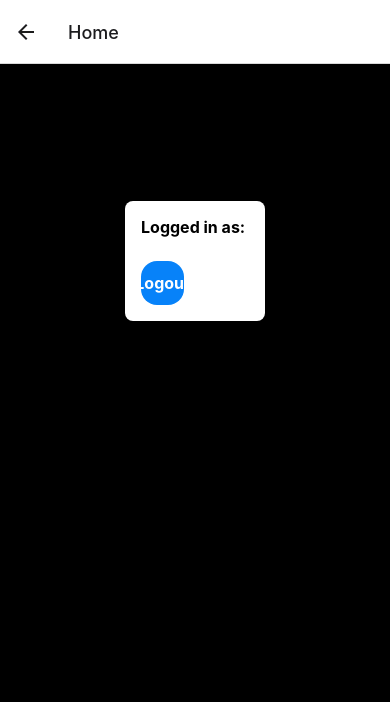
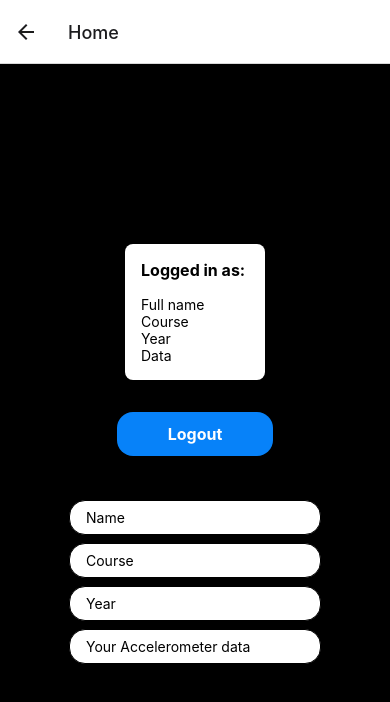
Before and after one commit to JosueDilmo/GroupProject_AccelerometerData_App, a React Native app: screen /Home in a window 390 px wide. Shown: the top 702 px of the page. Built offline with nearby package versions, Linux system fonts and the light colour scheme; no server answers.

Commit message:
preparing firestore

```diff
--- a/screens/HomeScreen.tsx
+++ b/screens/HomeScreen.tsx
@@ -1,8 +1,14 @@
-import { StyleSheet, Text, TouchableOpacity, View } from "react-native";
+import {
+  StyleSheet,
+  Text,
+  TextInput,
+  TouchableOpacity,
+  View,
+} from "react-native";
 import React from "react";
-import { auth } from "../firebaseConfig";
 import { StackActions, useNavigation } from "@react-navigation/native";
-import { signOut } from "firebase/auth";
+import { auth, db } from "../firebaseConfig";
+import { collection, addDoc } from "firebase/firestore";
 
 export default function HomeScreen() {
   const navigation = useNavigation();
@@ -10,7 +16,7 @@ export default function HomeScreen() {
   // function to log out
   const handleLogout = () => {
     auth
-      .signOut()
+      .signOut() //log user out
       .then(() => {
         navigation.dispatch(StackActions.replace("Login")); // redirect to login screen and clear stack
       })
@@ -23,9 +29,20 @@ export default function HomeScreen() {
         <Text style={styles.textEmail}>
           Logged in as: {auth.currentUser?.email}
         </Text>
-        <TouchableOpacity style={styles.button} onPress={handleLogout}>
-          <Text style={styles.buttonText}>Logout</Text>
-        </TouchableOpacity>
+        <Text>Full name</Text>
+        <Text>Course</Text>
+        <Text>Year</Text>
+        <Text>Data</Text>
+      </View>
+      <TouchableOpacity style={styles.button} onPress={handleLogout}>
+        <Text style={styles.buttonText}>Logout</Text>
+      </TouchableOpacity>
+      <View>
+        <Text style={styles.textEmail}>Please, update your details:</Text>
+        <TextInput placeholder="Name" style={styles.textInput} />
+        <TextInput placeholder="Course" style={styles.textInput} />
+        <TextInput placeholder="Year" style={styles.textInput} />
+        <Text style={styles.textInput}>Your Accelerometer data</Text>
       </View>
     </View>
   );
@@ -43,13 +60,20 @@ const styles = StyleSheet.create({
     padding: 16,
     borderRadius: 8,
     alignSelf: "center",
-    marginBottom: "99%",
   },
   textEmail: {
     color: "black",
     fontSize: 16,
     fontWeight: "bold",
     marginBottom: 16,
+  },
+  textInput: {
+    backgroundColor: "white",
+    paddingHorizontal: 16,
+    paddingVertical: 8,
+    borderRadius: 16,
+    marginTop: 8,
+    borderWidth: 1,
   },
   button: {
     backgroundColor: "#0782f9",
```
Also changed, not shown: 1 other file (tests, documents, lock files or other folders).
